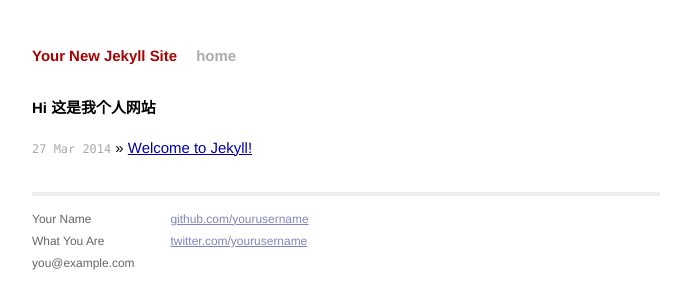
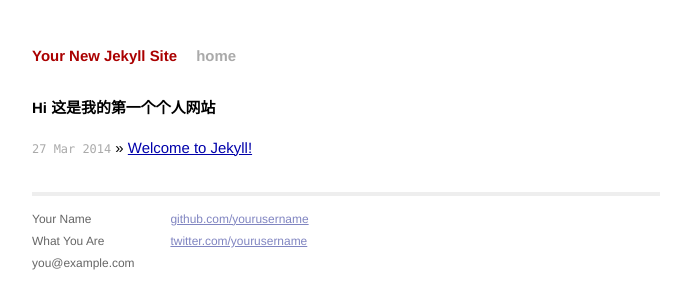
Before and after one commit to miaoyin/blog-old, a Jekyll site: the page built from index.html, in a window 1280 px wide. Shown: the top 289 px of the page, without its empty margins (294-985 px from the left). Built offline with Jekyll 4.4.1, drawn with Linux system fonts in a browser that asks for light colours; Markdown is read by kramdown in place of the engine named in the settings.

Commit message:
修改title

```diff
--- a/index.html
+++ b/index.html
@@ -4,7 +4,7 @@ title: Your New Jekyll Site
 ---
 
 <div id="home">
-  <h1>Hi 这是我个人网站</h1>
+  <h1>Hi 这是我的第一个个人网站</h1>
   <ul class="posts">
     {% for post in site.posts %}
       <li><span>{{ post.date | date_to_string }}</span> &raquo; <a href="{{ post.url }}">{{ post.title }}</a></li>
```
